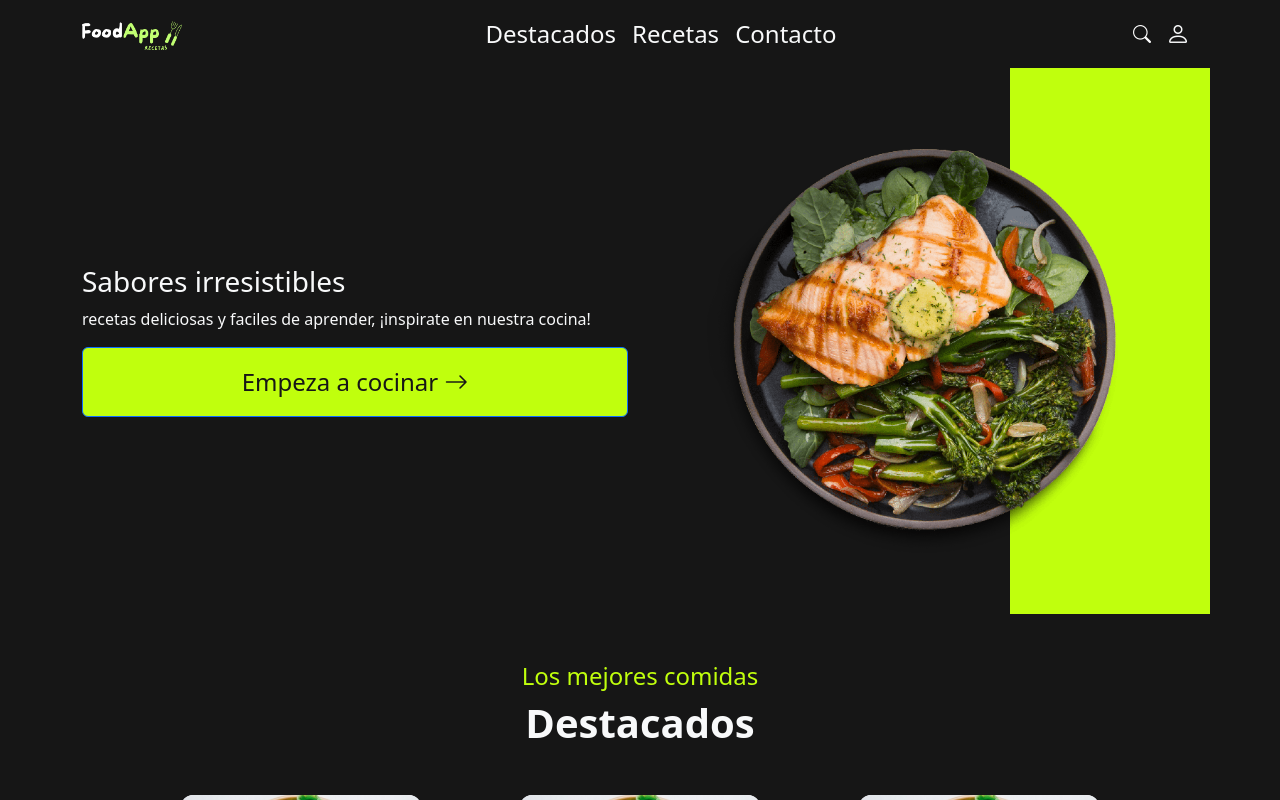
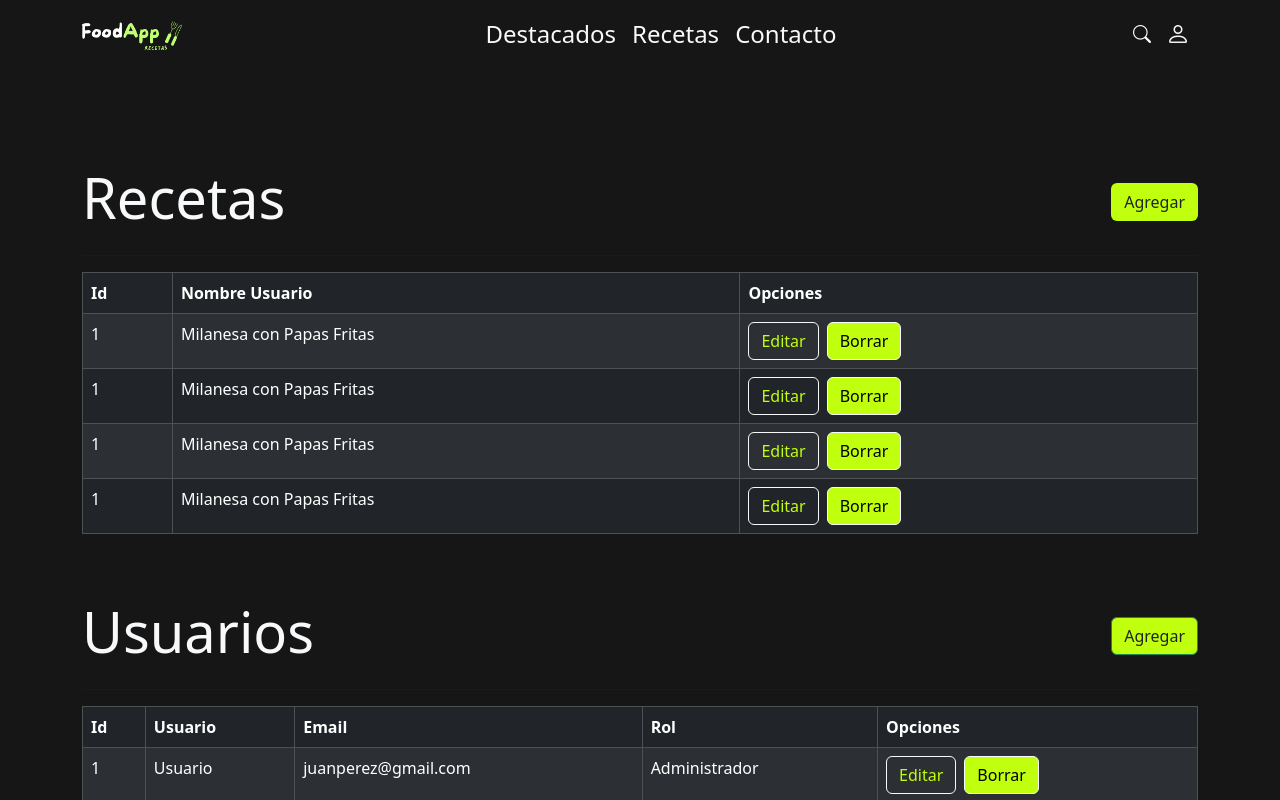
Before and after one commit to Juliancito1/Food-App, a React (Vite) app: page /administrador in a window 1280 px wide. Shown: the top 800 px of the page. Built offline with nearby package versions, Linux system fonts and the light colour scheme.

Commit message:
Se uso BrowserRouter para hacer las rutas

```diff
--- a/src/App.jsx
+++ b/src/App.jsx
@@ -2,31 +2,28 @@ import "bootstrap/dist/css/bootstrap.min.css";
 import "./App.css";
 import Menu from "./views/Menu";
 import Footer from "./views/Footer";
-import ContenedorRecetas from "./components/ContenedorRecetas";
-import BannerMain from "./components/BannerMain";
-import { Container } from "react-bootstrap";
-import CardDestacados from "./components/CardDestacados";
 import Administrador from "./components/Administrador";
 import Login from "./components/Login";
+import Inicio from "./components/Inicio";
+import { BrowserRouter , Routes, Route } from "react-router-dom";
 import FormularioReceta from "./components/FormularioReceta";
-import DetalleReceta from "./components/DetalleReceta";
 
 function App() {
   return (
-    <>
+    <BrowserRouter>
       <Menu></Menu>
-      <section className="mainPage">
-        <Container>
-          <BannerMain></BannerMain>
-        </Container>
-        <CardDestacados></CardDestacados>
-        <ContenedorRecetas />
-        <FormularioReceta></FormularioReceta>
-        <DetalleReceta></DetalleReceta>
+      <Routes>
+        <Route exact path="/" element={<Inicio></Inicio>}></Route>
+        <Route exact path="/administrador" element={<Administrador></Administrador>}></Route>
+        <Route exact path="/administrador/crear" element={<FormularioReceta></FormularioReceta>}></Route>
+        <Route exact path="/administrador/editar" element={<FormularioReceta></FormularioReceta>}></Route>
+        <Route exact path="/login" element={<Login></Login>}></Route>
+        {/* <FormularioReceta></FormularioReceta>
+        <DetalleReceta></DetalleReceta> */}
         {/* <Login /> */}
-      </section>
+        </Routes>
       <Footer></Footer>
-    </>
+    </BrowserRouter>
   );
 }
 
--- a/src/components/Administrador.jsx
+++ b/src/components/Administrador.jsx
@@ -1,15 +1,16 @@
 import { Table , Button, Container } from "react-bootstrap";
 import ItemReceta from "./ItemReceta";
 import ItemUsuario from "./ItemUsuario";
+import { Link } from "react-router-dom";
 
 const Administrador = () => {
     return (
-        <Container className="mt-5">
+        <Container className="mt-5 mainPage">
             <div className="d-flex justify-content-between align-items-center mt-5">
           <h1 className="display-4 text-center text-light">Recetas</h1>
-          <Button className="btn text-dark fondoVerde" variant="outline-success">
+          <Link className="btn text-dark fondoVerde" variant="outline-success" to={'/administrador/crear'}>
             Agregar
-          </Button>
+          </Link>
         </div>
         <hr></hr>
         <section className="table-responsive">
--- a/src/components/DetalleReceta.jsx
+++ b/src/components/DetalleReceta.jsx
@@ -2,7 +2,7 @@ import { Col, Container, Image, Row, ListGroup } from "react-bootstrap";
 
 const DetalleReceta = () => {
   return (
-    <Container>
+    <Container className="mainPage">
       <Row className="justify-content-center my-5">
         <Col lg={8}>
           <Image
--- a/src/components/FormularioReceta.jsx
+++ b/src/components/FormularioReceta.jsx
@@ -9,7 +9,7 @@ const FormularioReceta = () => {
         console.log('submit')
     }
     return (
-        <Container className="text-light my-5">
+        <Container className="text-light my-5 mainPage">
           {formu? <h1 className="display-4 text-center">Editar Producto</h1> : <h1 className="display-4 text-center">Crear Producto</h1> }
             <hr></hr>
             <Form onSubmit={handleSubmit(onSubmit)}>
--- /dev/null
+++ b/src/components/Inicio.jsx
@@ -0,0 +1,15 @@
+import { Container } from "react-bootstrap";
+import BannerMain from "./BannerMain";
+import CardDestacados from "./CardDestacados";
+import ContenedorRecetas from "./ContenedorRecetas";
+const Inicio = () => {
+    return (
+        <Container className="mainPage">
+          <BannerMain></BannerMain>
+        <CardDestacados></CardDestacados>
+        <ContenedorRecetas />
+        </Container>
+    );
+};
+
+export default Inicio;
--- a/src/components/ItemReceta.jsx
+++ b/src/components/ItemReceta.jsx
@@ -1,10 +1,11 @@
 import { Button } from "react-bootstrap";
+import { Link } from "react-router-dom";
 const ItemReceta = () => {
     return (
         <tr>
           <td>1</td>
           <td>Milanesa con Papas Fritas</td>
-          <td><Button className='btn textoVerde mb-2 mb-md-0' variant="outline-light">Editar</Button>
+          <td><Link className='btn btn-outline-light textoVerde mb-2 mb-md-0' to={'/administrador/editar'}>Editar</Link>
           <Button className='ms-md-2 fondoVerde text-black' variant='outline-light'>Borrar</Button></td>
         </tr>
     );
--- a/src/views/Menu.jsx
+++ b/src/views/Menu.jsx
@@ -1,11 +1,12 @@
 import { Nav, Navbar, Container, FormControl } from "react-bootstrap";
+import {Link, NavLink, useNavigate} from 'react-router-dom'
 import "bootstrap-icons/font/bootstrap-icons.css"
 
 const Menu = () => {
   return (
     <Navbar className="fondoNegro" expand="lg">
       <Container>
-        <Navbar.Brand className="" href="#home">
+        <Navbar.Brand as={Link} to={'/'} >
           <img src="../src/assets/Logo.png" className="Logo" alt="" />
         </Navbar.Brand>
         <Navbar.Toggle aria-controls="basic-navbar-nav" />
@@ -17,9 +18,9 @@ const Menu = () => {
             <Nav.Link className="text-light" href="#link">
               Recetas
             </Nav.Link>
-            <Nav.Link className="text-light" href="#link">
+            <NavLink end className="text-light nav-item nav-link" to={'/contacto'}>
               Contacto
-            </Nav.Link>
+            </NavLink>
           </Nav>
           <Nav className="fs-4 ms-lg-1 align-items-lg-center">
             <div className="d-flex align-items-center contenedorSearch">
@@ -30,9 +31,9 @@ const Menu = () => {
                 className="search-input"
               />
             </div>
-            <Nav.Link className="text-light" href="#link">
+            <NavLink end className="text-light nav-item nav-link" to={'/login'}>
               <i className="bi bi-person"></i>
-            </Nav.Link>
+            </NavLink>
           </Nav>
         </Navbar.Collapse>
       </Container>
```
